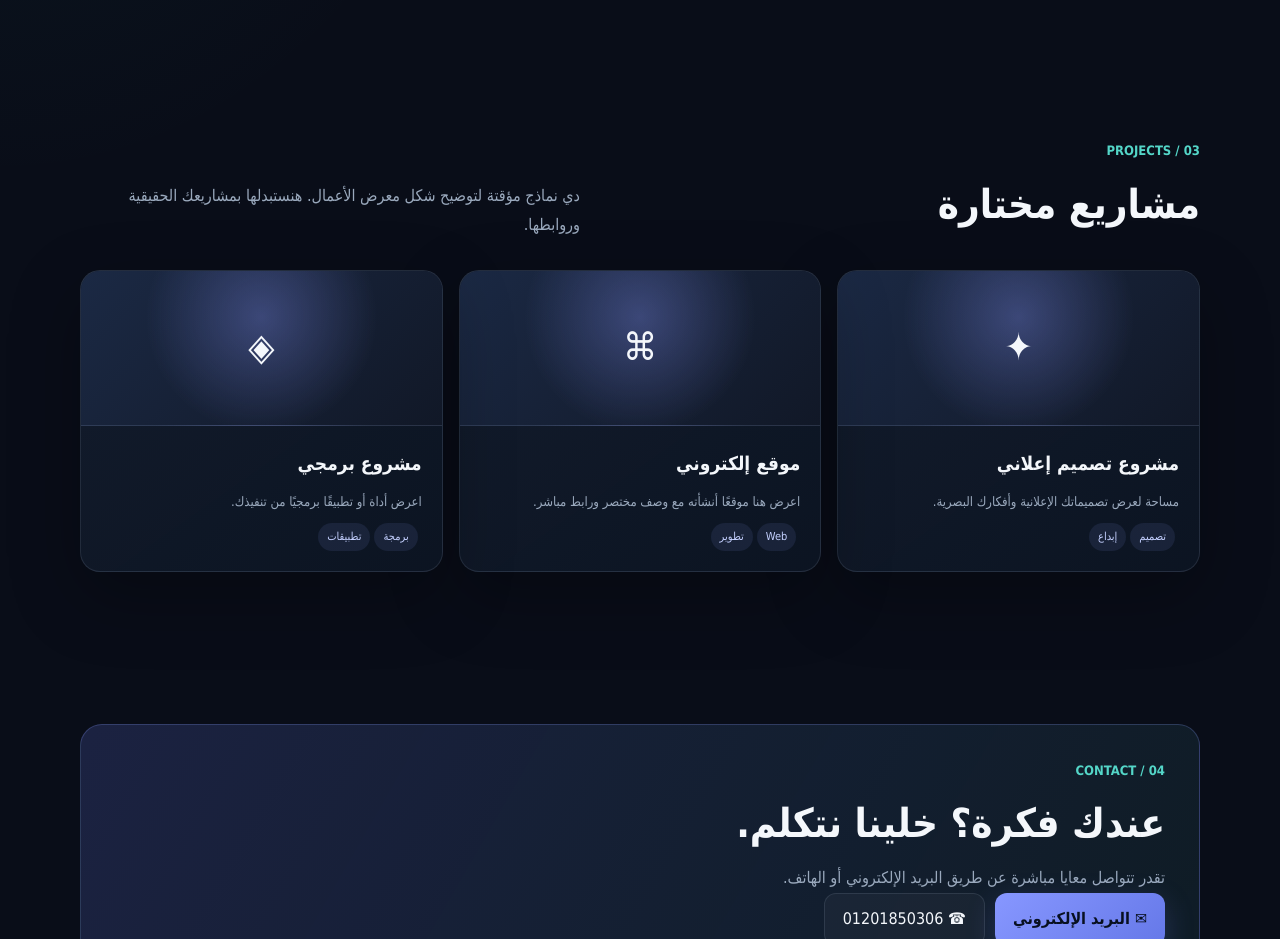
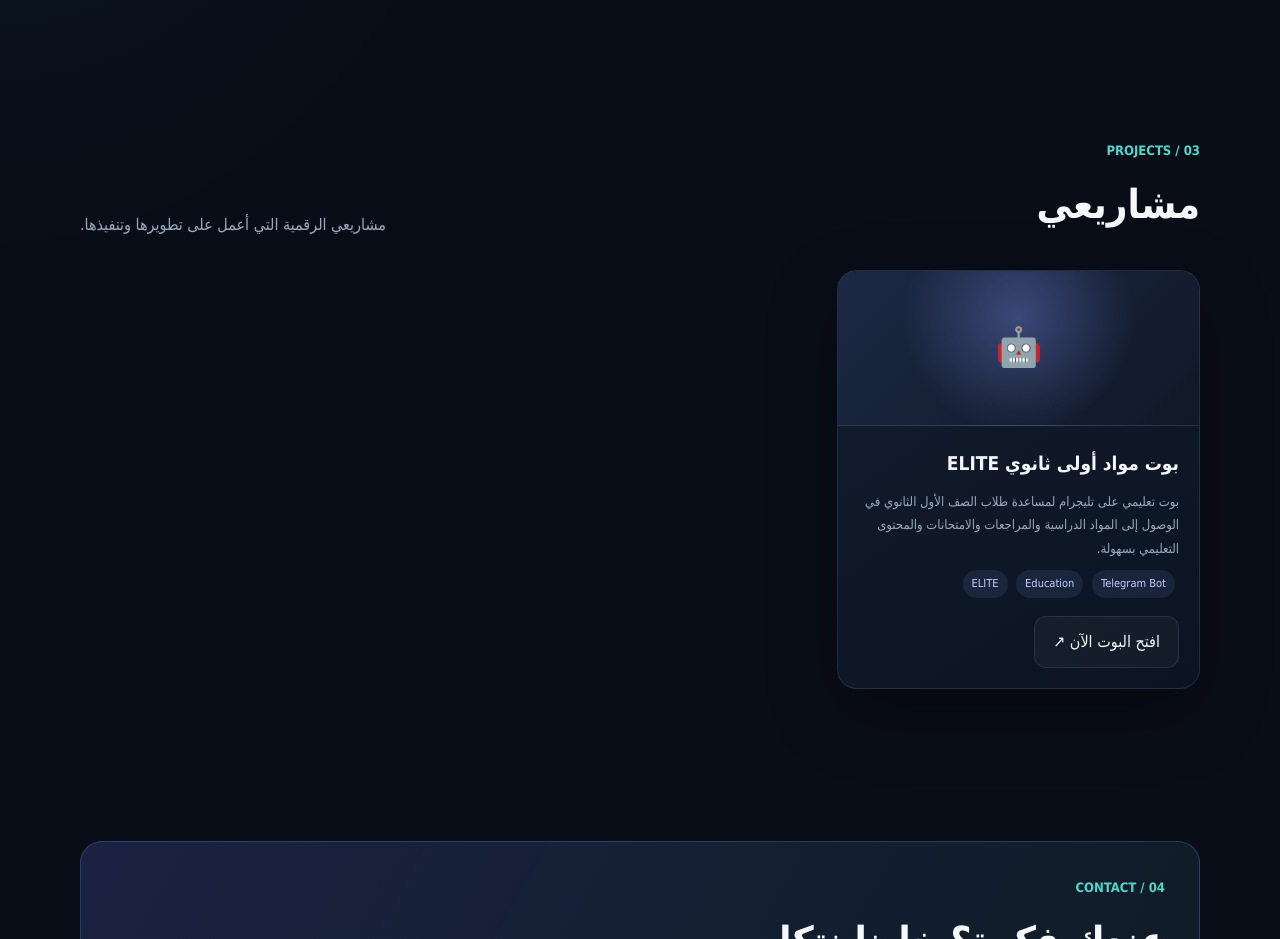
Before and after one commit to i04450169-wq/webme, a plain HTML site: page index.html in a window 1280 px wide. Shown: the part 1620-2559 px from the top of the page. Drawn offline with Linux system fonts and the light colour scheme.

Commit message:
Update index.html

```diff
--- a/index.html
+++ b/index.html
@@ -95,16 +95,49 @@
       </div>
     </section>
 
-    <section id="projects">
-      <div class="container">
-        <div class="section-head"><div><div class="kicker">03 / PROJECTS</div><h2 class="section-title">مشاريع مختارة</h2></div><p class="section-desc">دي نماذج مؤقتة لتوضيح شكل معرض الأعمال. هنستبدلها بمشاريعك الحقيقية وروابطها.</p></div>
-        <div class="projects">
-          <article class="card project"><div class="project-art">✦</div><div class="project-body"><h3>مشروع تصميم إعلاني</h3><p>مساحة لعرض تصميماتك الإعلانية وأفكارك البصرية.</p><span class="tag">تصميم</span><span class="tag">إبداع</span></div></article>
-          <article class="card project"><div class="project-art">⌘</div><div class="project-body"><h3>موقع إلكتروني</h3><p>اعرض هنا موقعًا أنشأته مع وصف مختصر ورابط مباشر.</p><span class="tag">Web</span><span class="tag">تطوير</span></div></article>
-          <article class="card project"><div class="project-art">◈</div><div class="project-body"><h3>مشروع برمجي</h3><p>اعرض أداة أو تطبيقًا برمجيًا من تنفيذك.</p><span class="tag">برمجة</span><span class="tag">تطبيقات</span></div></article>
+<section id="projects">
+  <div class="container">
+    <div class="section-head">
+      <div>
+        <div class="kicker">03 / PROJECTS</div>
+        <h2 class="section-title">مشاريعي</h2>
+      </div>
+      <p class="section-desc">
+        مشاريعي الرقمية التي أعمل على تطويرها وتنفيذها.
+      </p>
+    </div>
+
+    <div class="projects">
+      <article class="card project">
+        <div class="project-art">🤖</div>
+
+        <div class="project-body">
+          <h3>بوت مواد أولى ثانوي ELITE</h3>
+
+          <p>
+            بوت تعليمي على تليجرام لمساعدة طلاب الصف الأول الثانوي
+            في الوصول إلى المواد الدراسية والمراجعات والامتحانات
+            والمحتوى التعليمي بسهولة.
+          </p>
+
+          <span class="tag">Telegram Bot</span>
+          <span class="tag">Education</span>
+          <span class="tag">ELITE</span>
+
+          <a
+            href="https://t.me/Islamsamehbot?start=ref_7148990368"
+            target="_blank"
+            rel="noopener noreferrer"
+            class="btn btn-primary"
+            style="display:inline-flex; margin-top:18px;"
+          >
+            افتح البوت الآن ↗
+          </a>
         </div>
-      </div>
-    </section>
+      </article>
+    </div>
+  </div>
+</section>
 
     <section id="contact">
       <div class="container">
```
